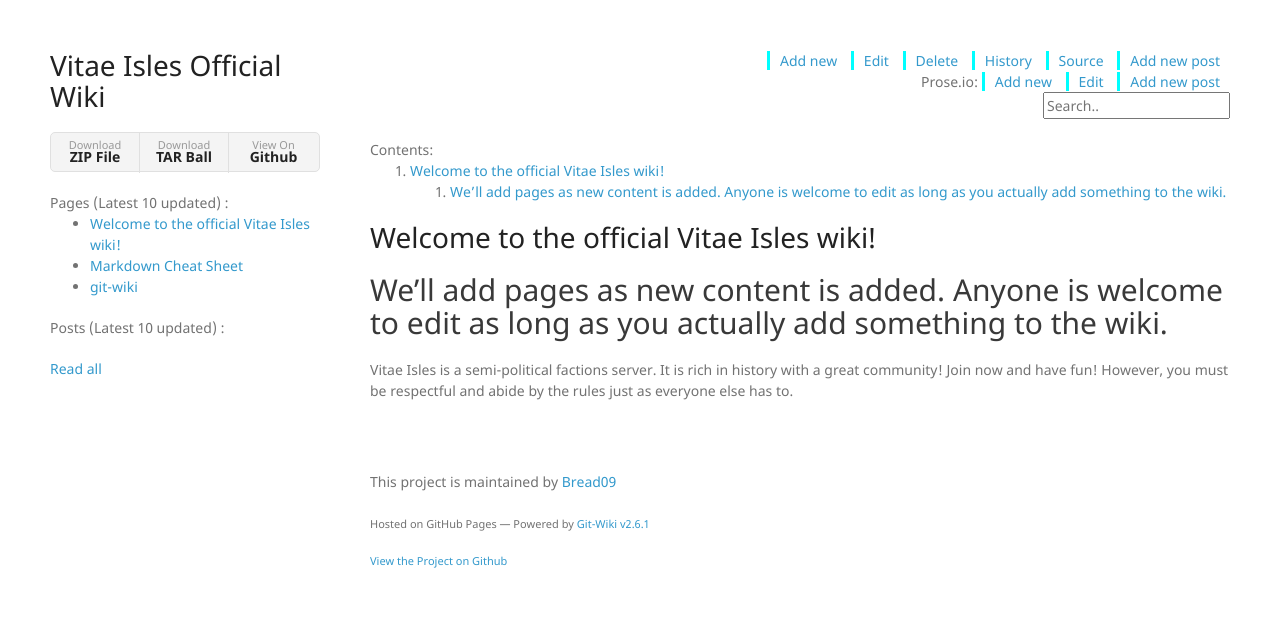
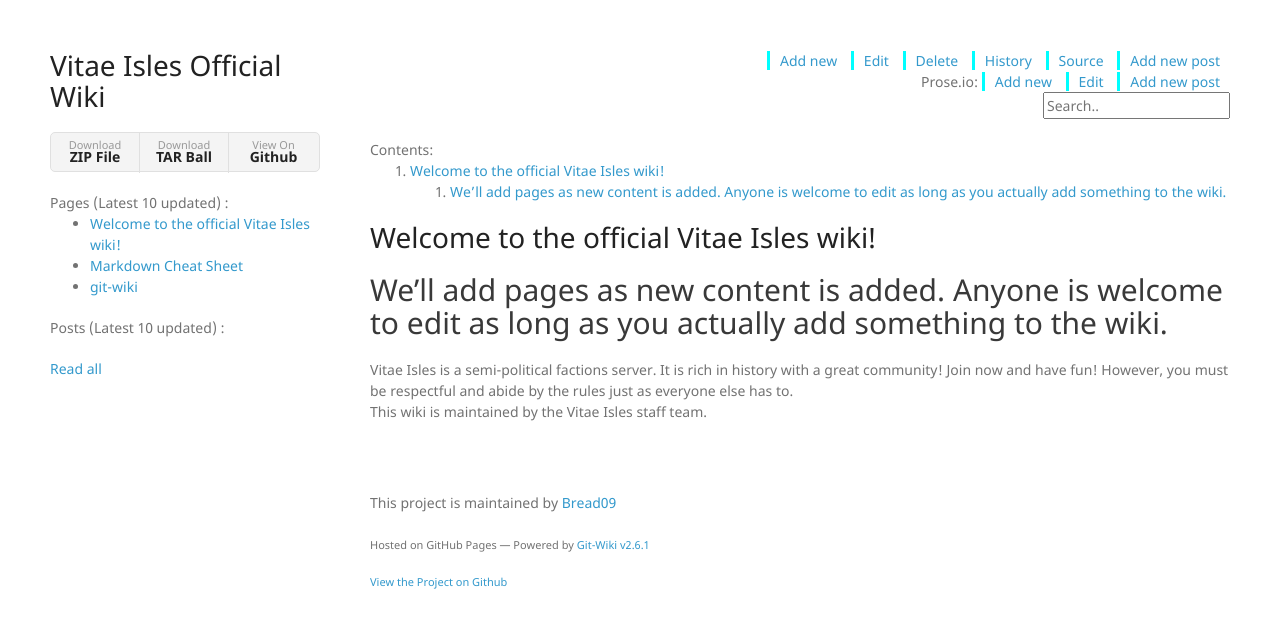
Before and after one commit to Bread09/VitaeWiki, a Jekyll site: the page built from wiki/main_page.md, in a window 1280 px wide. Shown: the top 628 px of the page. Built offline with Jekyll 4.4.1, drawn with Linux system fonts in a browser that asks for light colours; nearby versions of some CDN libraries; our own code applies the rules of GitHub Pages for plain Markdown files.

Commit message:
Edit Main Page

```diff
--- a/wiki/main_page.md
+++ b/wiki/main_page.md
@@ -6,3 +6,4 @@ redirect_from: "/"
 ## We'll add pages as new content is added. Anyone is welcome to edit as long as you actually add something to the wiki.
 
 Vitae Isles is a semi-political factions server. It is rich in history with a great community! Join now and have fun! However, you must be respectful and abide by the rules just as everyone else has to.
+This wiki is maintained by the Vitae Isles staff team.
```
